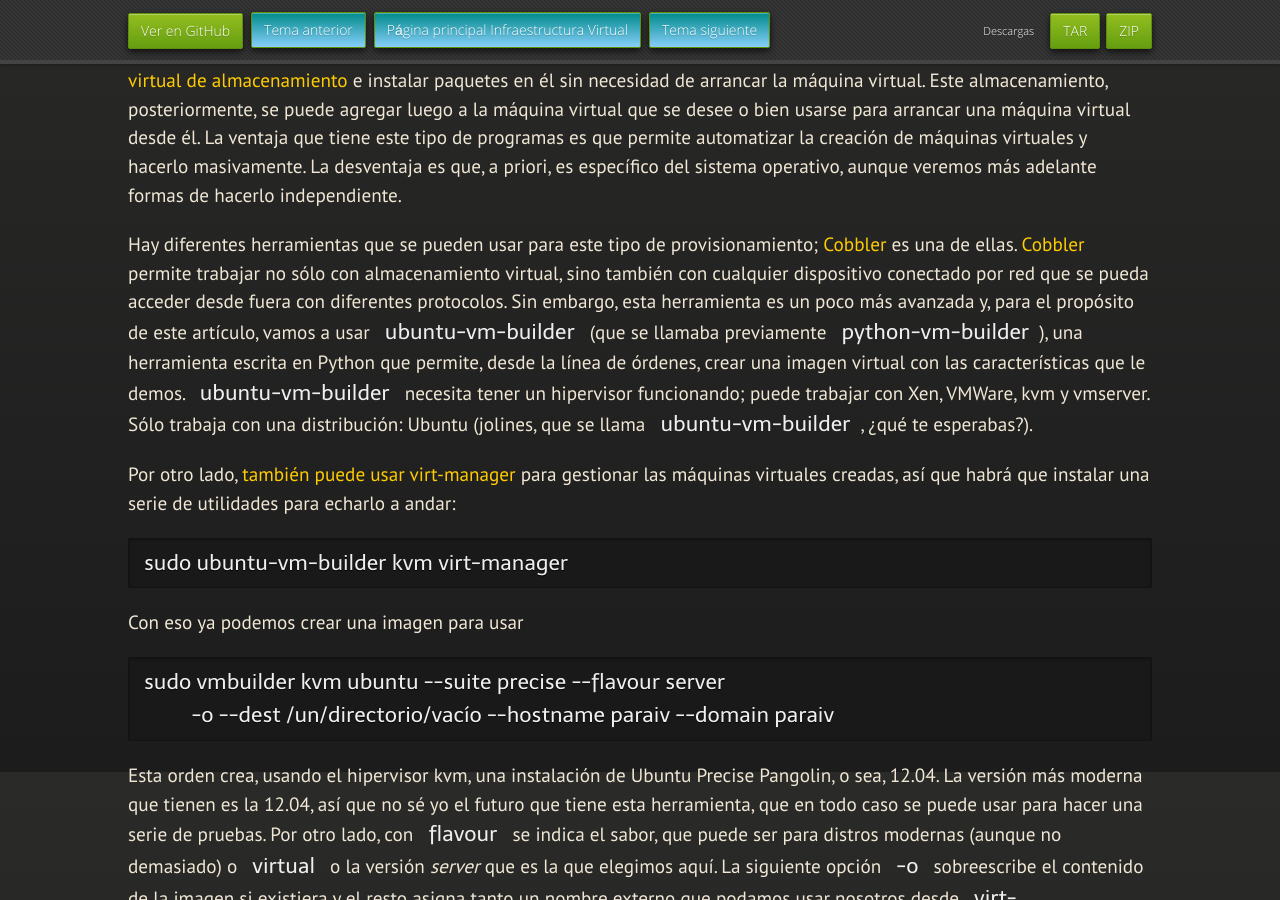
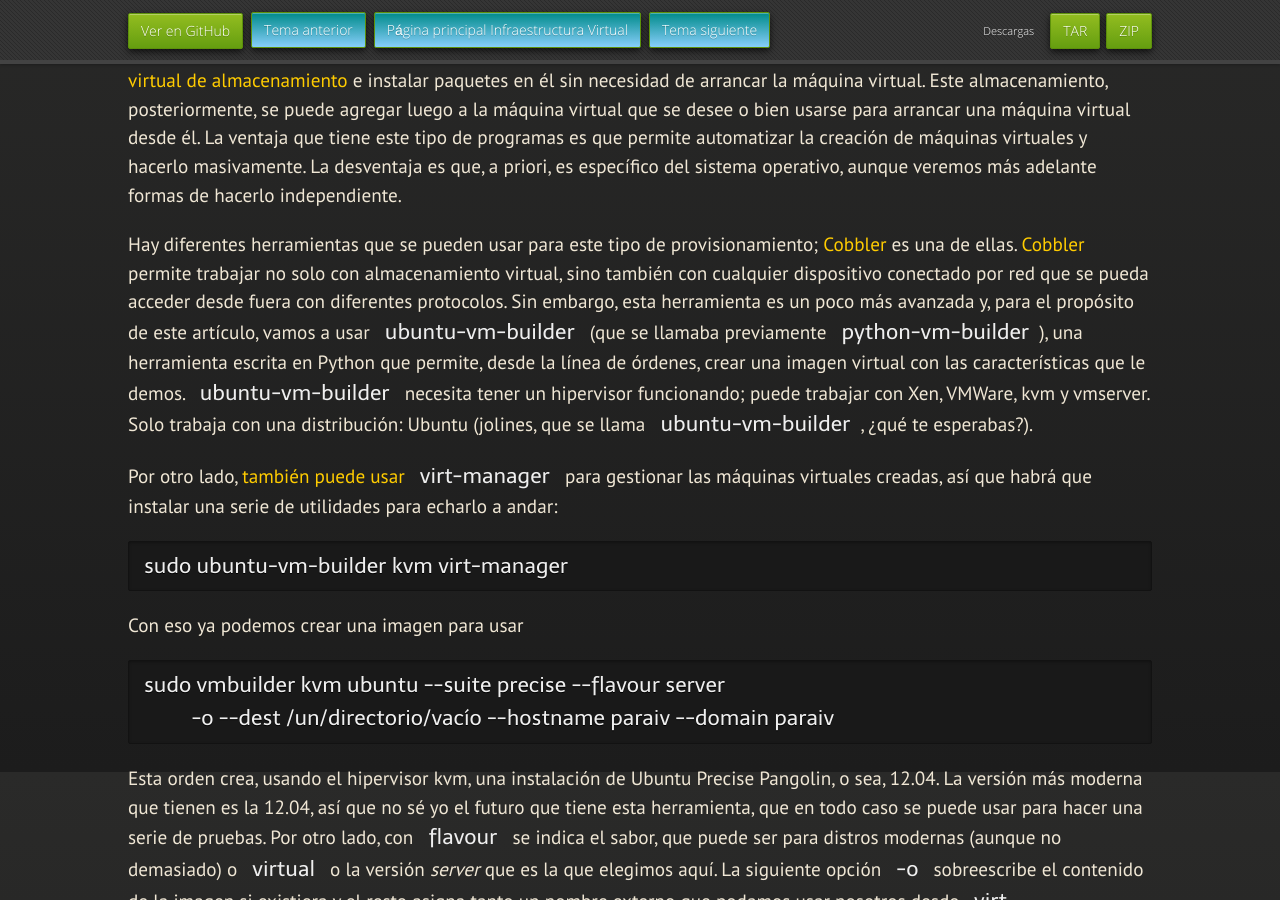
Before and after one commit to JJ/IV, a Jekyll site: the page built from documentos/temas/Uso_de_sistemas.md, in a window 1280 px wide and 900 px high, scrolled down 8228 px. Built offline with Jekyll 4.4.1, drawn with Linux system fonts in a browser that asks for light colours; nearby versions of some CDN libraries; some web fonts are replaced; our own code applies the rules of GitHub Pages for plain Markdown files; some of the changed text lies outside the part shown.

Commit message:
Sync documentos/temas/Uso_de_sistemas.md de master a gh-pages

```diff
--- a/documentos/temas/Uso_de_sistemas.md
+++ b/documentos/temas/Uso_de_sistemas.md
@@ -17,7 +17,7 @@
 
 <h2>Objetivos</h2>
 
-1.   Conocer las diferentes tecnologías y herramientas de
+1. Conocer las diferentes tecnologías y herramientas de
 virtualización tanto para procesamiento, comunicación y
 almacenamiento.
 
@@ -60,7 +60,7 @@
 práctica, en la mayoría de los casos nos vamos a encontrar con
 hipervisores alojados que se ejecutan desde un sistema operativo.
 
-![Ilustración de los dos tipos de hipervisores (alojada en la Wikipedia)](http://upload.wikimedia.org/wikipedia/commons/e/e1/Hyperviseur.png)
+![Ilustración de los dos tipos de hipervisores (alojada en la Wikipedia)](https://upload.wikimedia.org/wikipedia/commons/e/e1/Hyperviseur.png)
 
 Para apoyar la virtualización, casi todos los procesadores actuales y
 especialmente [los de las líneas más populares basadas en la arquitectura x86 tienen una serie de instrucciones que permiten usarla de manera segura y eficiente](https://en.wikipedia.org/wiki/X86_virtualization). Esta
@@ -156,7 +156,7 @@
 	qemu-system-x86_64 -hda otro-disco.img -cdrom picaros-diego-b.iso
 	-boot once=d
 
-con `-boot` se le indica el orden de arranque; `once` indica que sólo
+con `-boot` se le indica el orden de arranque; `once` indica que solo
 va a ser así esta vez y `d`, como antiguamente, es el CD
 
 </div>
@@ -168,7 +168,7 @@
 quieren distribuciones que ocupen poco espacio con el objetivo
 principalmente de hacer pruebas se puede usar
 [CoreOS](https://coreos.com/) (que sirve como soporte para Docker)
-[GALPon Minino](http://minino.galpon.org/en), hecha en Galicia para el
+[GALPon Minino](https://minino.galpon.org/en), hecha en Galicia para el
 mundo,
 [Damn Small Linux](http://www.damnsmalllinux.org/download.html),
 [SliTaz](http://www.slitaz.org/en/) (que cabe en 35 megas) y
@@ -182,7 +182,7 @@
 
 <div class='nota' markdown='1'>
 
-En [esta guía](http://www.dedoimedo.com/computers/kvm-intro.html) se
+En [esta guía](https://www.dedoimedo.com/computers/kvm-intro.html) se
 explica cómo trabajar con KVM usando VMM, o *virtual machine manager*,
 una herramienta gráfica que trabaja sobre KVM
 
@@ -332,7 +332,7 @@
 Hay diferentes herramientas que se pueden usar para este tipo de
 provisionamiento; [Cobbler](http://cobbler.github.io/) es una de
 ellas. [Cobbler](https://en.wikipedia.org/wiki/Cobbler_%28software%29)
-permite trabajar no sólo con almacenamiento virtual, sino también con
+permite trabajar no solo con almacenamiento virtual, sino también con
 cualquier dispositivo conectado por red que se pueda acceder desde
 fuera con diferentes protocolos. Sin embargo, esta herramienta es un
 poco más avanzada y, para el propósito de este artículo, vamos a usar
@@ -341,11 +341,11 @@
 escrita en Python que permite, desde la línea de órdenes, crear una
 imagen virtual con las características que le
 demos. `ubuntu-vm-builder` necesita tener un hipervisor funcionando;
-puede trabajar con Xen, VMWare, kvm y vmserver. Sólo trabaja con una
+puede trabajar con Xen, VMWare, kvm y vmserver. Solo trabaja con una
 distribución: Ubuntu (jolines, que se llama `ubuntu-vm-builder`, ¿qué
 te esperabas?).
 
-Por otro lado, [también puede usar virt-manager](https://help.ubuntu.com/community/KVM/CreateGuests) para gestionar las máquinas
+Por otro lado, [también puede usar `virt-manager`](https://help.ubuntu.com/community/KVM/CreateGuests) para gestionar las máquinas
 virtuales creadas, así que habrá que instalar una serie de utilidades
 para echarlo a andar:
 
```
